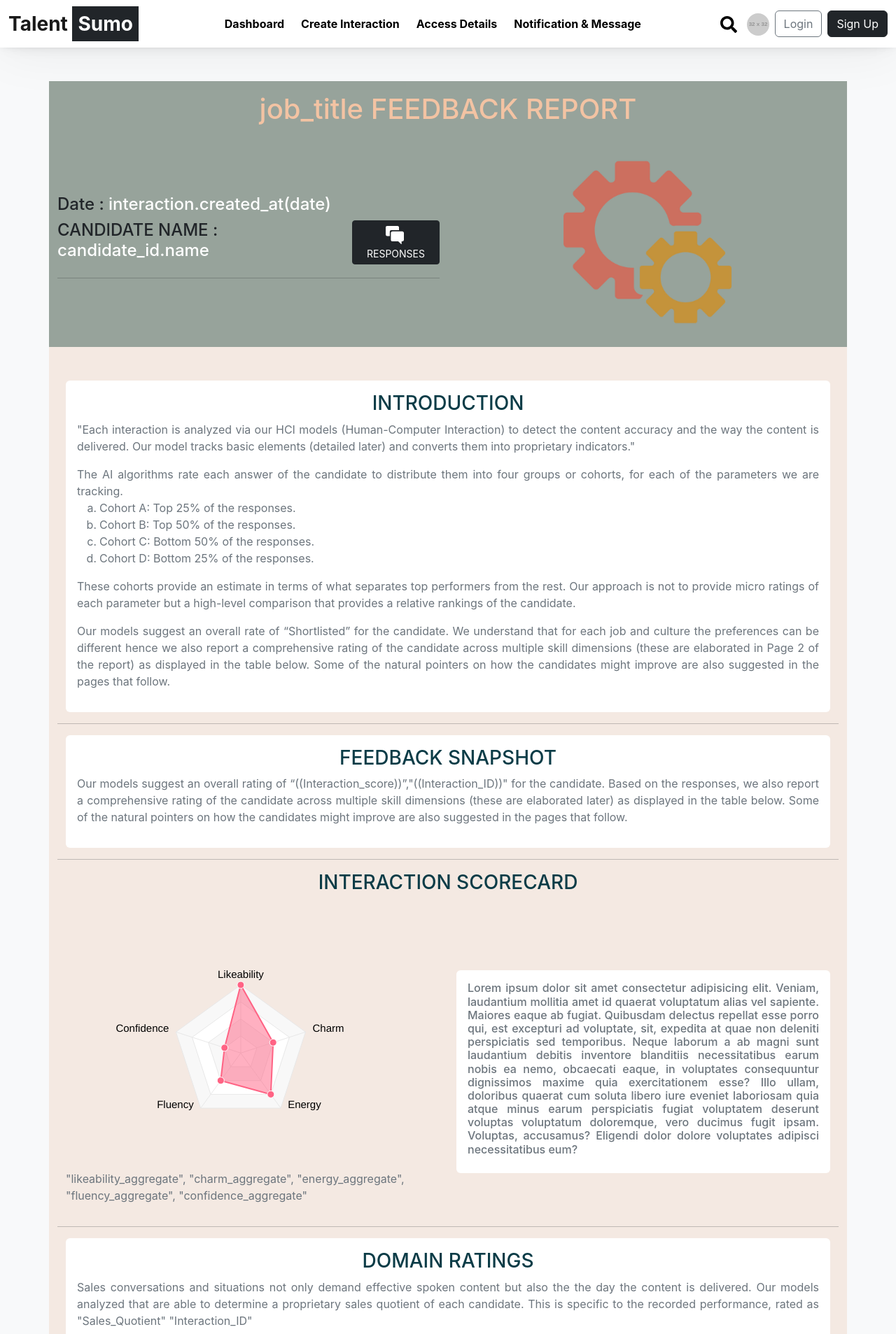
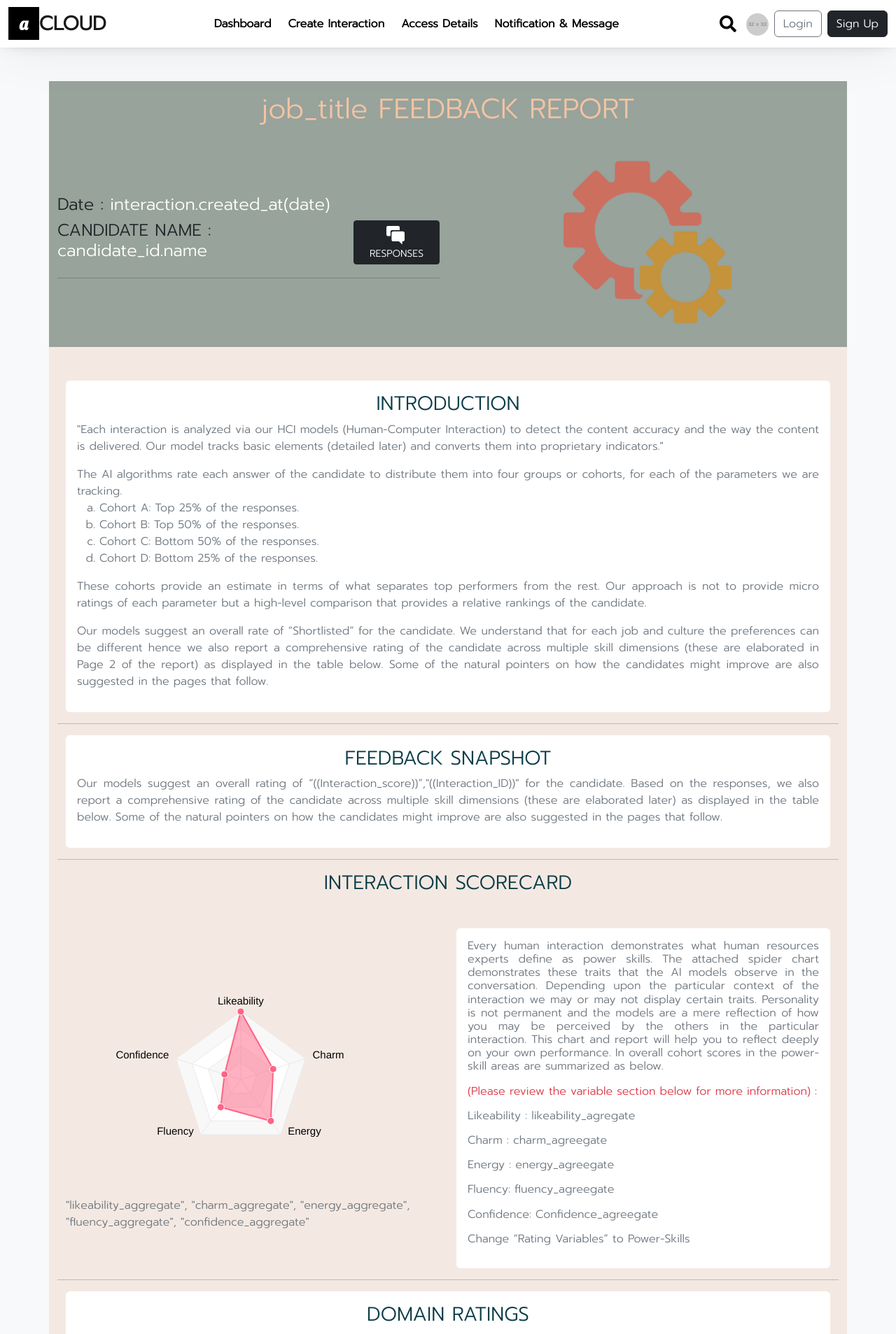
Before and after one commit to ayushjain27/talent-sumo_V3-1, a React (Create React App) app: page /report in a window 1280 px wide. Shown: the top 1907 px of the page at 70% size. Built offline with nearby package versions, Linux system fonts and the light colour scheme; the HTML template or start-up script is replaced by a standard one.

Commit message:
28-08-2022

```diff
--- a/src/Components/Navbar/Navbar.jsx
+++ b/src/Components/Navbar/Navbar.jsx
@@ -3,6 +3,7 @@ import { Link, NavLink, useNavigate } from 'react-router-dom';
 import styles from './Navbar.module.css';
 
 import { FaBars, FaSearch, FaTimes } from 'react-icons/fa';
+
 
 const Navbar = () => {
 
@@ -28,7 +29,9 @@ const Navbar = () => {
 
             <nav className={`${styles.navbar} navbar navbar-expand-lg bg-white sticky-top`}>
                 <div className="container-fluid">
-                    <Link className="navbar-brand fw-bold fs-3" to="/">Talent <span className='bg-dark text-white p-2'>Sumo</span></Link>
+                    <Link className="navbar-brand fw-bold fs-3" to="/">
+                        <span className={`${styles.navbarBrand}`}>a</span>CLOUD
+                    </Link>
                     <button onClick={handleClick} className={`${styles.navbarToggler} navbar-toggler`} type="button" data-bs-toggle="collapse" data-bs-target="#navbarSupportedContent" aria-controls="navbarSupportedContent" aria-expanded="false" aria-label="Toggle navigation">
 
                         {
--- a/src/Components/Navbar/Navbar.module.css
+++ b/src/Components/Navbar/Navbar.module.css
@@ -6,6 +6,15 @@
         0px 0px 17.9px rgba(0, 0, 0, 0.042),
         0px 0px 33.4px rgba(0, 0, 0, 0.05),
         0px 0px 80px rgba(0, 0, 0, 0.07);
+}
+
+.navbarBrand {
+    font-family: 'Lobster', cursive;
+    border-radius: 0%;
+    font-size: 25px;
+    padding: 0.5rem 1rem;
+    background-color: #000;
+    color: #fff;
 }
 
 .navbarToggler {
--- a/src/Components/Report/InteractionScorecard.jsx
+++ b/src/Components/Report/InteractionScorecard.jsx
@@ -108,14 +108,20 @@ const InteractionScorecard = () => {
                         <div className="card border-0">
                             <div className="card-body">
                                 <h6 align="justify" className='text-secondary'>
-                                    Lorem ipsum dolor sit amet consectetur adipisicing elit. Veniam, laudantium mollitia amet id quaerat
-                                    voluptatum alias vel sapiente. Maiores eaque ab fugiat. Quibusdam delectus repellat esse porro qui,
-                                    est excepturi ad voluptate, sit, expedita at quae non deleniti perspiciatis sed temporibus. Neque
-                                    laborum a ab magni sunt laudantium debitis inventore blanditiis necessitatibus earum nobis ea nemo,
-                                    obcaecati eaque, in voluptates consequuntur dignissimos maxime quia exercitationem esse? Illo ullam,
-                                    doloribus quaerat cum soluta libero iure eveniet laboriosam quia atque minus earum perspiciatis fugiat
-                                    voluptatem deserunt voluptas voluptatum doloremque, vero ducimus fugit ipsam. Voluptas, accusamus?
-                                    Eligendi dolor dolore voluptates adipisci necessitatibus eum?
+                                    Every human interaction demonstrates what human resources experts define as power skills.
+                                    The attached spider chart demonstrates these traits that the AI models observe in the conversation.
+                                    Depending upon the particular context of the interaction we may or may not display certain traits.
+                                    Personality is not permanent and the models are a mere reflection of how you may be perceived by the others in the
+                                    particular interaction. This chart and report will help you to reflect deeply on your own performance. In overall
+                                    cohort scores in the power-skill areas are summarized as below.
+
+                                    <p className='text-danger mt-3'>(Please review the variable section below for more information) :</p>
+                                    <p> Likeability : likeability_agregate</p>
+                                    <p>Charm : charm_agreegate</p>
+                                    <p>Energy : energy_agreegate</p>
+                                    <p>Fluency: fluency_agreegate</p>
+                                    <p>Confidence: Confidence_agreegate</p>
+                                    <p>Change “Rating Variables” to Power-Skills</p>
                                 </h6>
                             </div>
                         </div>
--- a/src/index.css
+++ b/src/index.css
@@ -1,8 +1,9 @@
+@import url('https://fonts.googleapis.com/css2?family=Prompt:wght@200;300&display=swap');
+@import url('https://fonts.googleapis.com/css2?family=Lobster&display=swap');
+
 body {
   margin: 0;
-  font-family: -apple-system, BlinkMacSystemFont, 'Segoe UI', 'Roboto', 'Oxygen',
-    'Ubuntu', 'Cantarell', 'Fira Sans', 'Droid Sans', 'Helvetica Neue',
-    sans-serif;
+  font-family: 'Prompt', sans-serif;
   -webkit-font-smoothing: antialiased;
   -moz-osx-font-smoothing: grayscale;
 }
```
